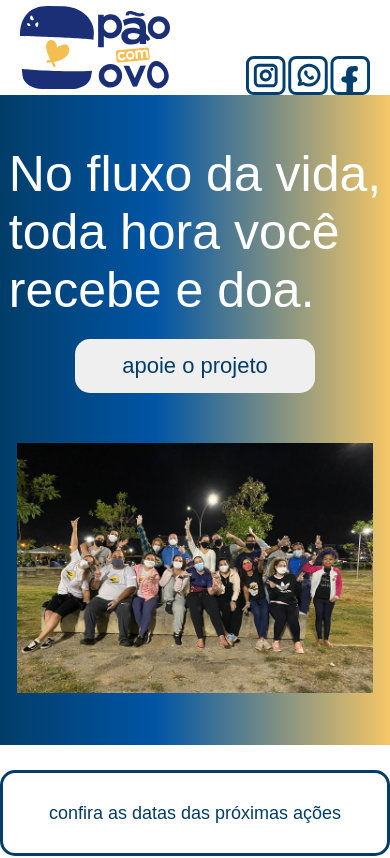
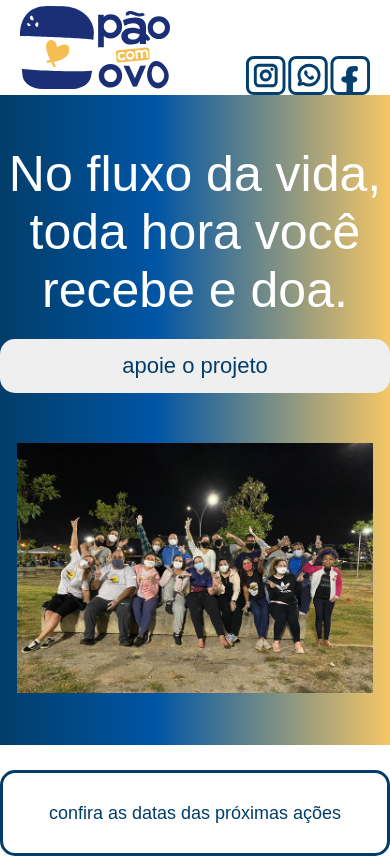
Before and after one commit to guiestrela/PCO, a React (Vite) app: page / in a window 390 px wide. Shown: the top 858 px of the page. Built offline with nearby package versions, Linux system fonts and the light colour scheme.

Commit message:
fix(style): adjust responsive design for 450px
- Updated media queries for better responsiveness
- Improved layout for smaller screens
- Adjusted component sizes and positions
- Fixed text alignment issues
- Enhanced overall user experience

```diff
--- a/src/assets/components/Banner/index.tsx
+++ b/src/assets/components/Banner/index.tsx
@@ -16,7 +16,7 @@ function Banner() {
                             toda hora você<br/> recebe e doa.
                         </TextContainer>
                         <ContainerButton paddingtop="20px">
-                            <Button borderradius="15px" border="none" widthtotal="240px" heighttotal="54px" fontsize="22px" color="#023D69"  onClick={function (): void {
+                            <Button widthtmob="100%" borderradius="15px" border="none" widthtotal="240px" heighttotal="54px" fontsize="22px" color="#023D69"  onClick={function (): void {
                                     throw new Error("Function not implemented.");
                                 } }>apoie o projeto</Button>
                         </ContainerButton>
--- a/src/assets/components/Banner/style.ts
+++ b/src/assets/components/Banner/style.ts
@@ -12,7 +12,7 @@ export const MainContainer = styled.header`
         flex-direction: column;
     }
 
-    @media only screen and (max-width: 400px) {
+    @media only screen and (max-width: 450px) {
         height: 650px;
 
     }
@@ -31,7 +31,7 @@ export const BannerContainer = styled.div`
         flex-direction: column;
     }
 
-    @media only screen and (max-width: 400px) {
+    @media only screen and (max-width: 450px) {
         height: 1700px;
     }
 `;
@@ -49,7 +49,7 @@ export const ImageContainer = styled.div`
         align-items: center;
     }
 
-    @media only screen and (max-width: 400px) {
+    @media only screen and (max-width: 450px) {
         height: 300px;
     }
 `;
@@ -67,7 +67,7 @@ export const BannerImage = styled.img`
         padding-top: 50px;
     }
 
-    @media only screen and (max-width: 400px) {
+    @media only screen and (max-width: 450px) {
         height: 350px;
     }
 `;
@@ -88,7 +88,7 @@ export const BannerTextContainer = styled.div`
         padding-top: 50px;
     }
 
-    @media only screen and (max-width: 400px) {
+    @media only screen and (max-width: 450px) {
         width: 100%;
     }
 `;
@@ -99,9 +99,10 @@ export const TextContainer = styled.h1`
     font-weight: 700;
     color: #FFFFFF;
 
-    @media only screen and (max-width: 400px) {
+    @media only screen and (max-width: 450px) {
         font-size: 50px;
         font-weight: 500;
+        text-align: center;
     }
 
 `;
--- a/src/assets/components/SectionButton/style.ts
+++ b/src/assets/components/SectionButton/style.ts
@@ -14,7 +14,7 @@ export const MasterContainerButton = styled.div`
         height: 300px;
     }
 
-    @media only screen and (max-width: 400px) {
+    @media only screen and (max-width: 450px) {
 
         height: 300px;
     }
@@ -33,7 +33,7 @@ export const MainContainerButton = styled.div`
         justify-content: center;
     }
 
-    @media only screen and (max-width: 400px) {
+    @media only screen and (max-width: 450px) {
         width: 100%;
     }
 `;
```
Also changed, not shown: src/assets/components/Footer/style.ts (+5 -5 lines), src/assets/components/Header/style.ts (+6 -6 lines), src/assets/components/SectionEnter/style.ts (+9 -9 lines), src/assets/components/SectionInfo/style.ts (+8 -8 lines).
